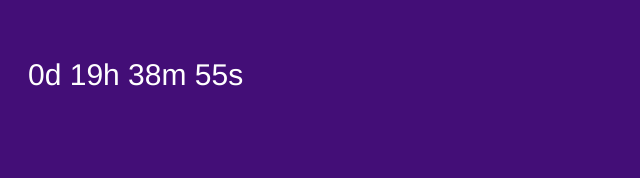
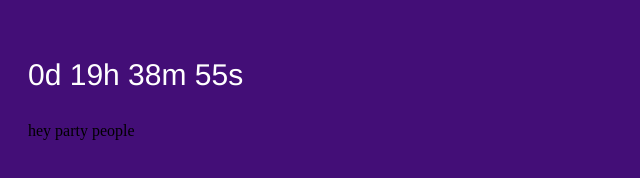
Before and after one commit to ghostlife25/homepage, a plain HTML site: page index.html in a window 1280 px wide. Shown: the whole page, without its empty margins (0-640 px from the left). Drawn offline with Linux system fonts and the light colour scheme.

Commit message:
Test github connection

```diff
--- a/index.html
+++ b/index.html
@@ -24,6 +24,7 @@
 		<p id="demo"></p>
 
 <script src="./timer.js"></script>
+<p>hey party people</p>
 
 	</body>
 </html>
```
